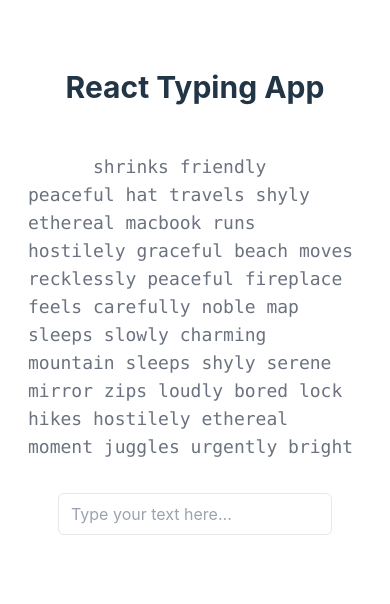
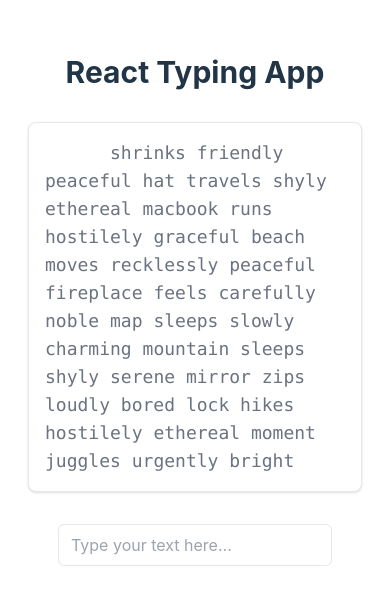
Before and after one commit to mrinmay7875/react_typing_app, a React (Vite) app: page / in a window 390 px wide. Shown: the top 604 px of the page. Built offline with nearby package versions, Linux system fonts and the light colour scheme.

Commit message:
Updated paragraph styling

```diff
--- a/src/App.jsx
+++ b/src/App.jsx
@@ -6,7 +6,7 @@ import Result from './components/Result';
 function App() {
   return (
     <div className='flex flex-col items-center justify-center min-h-screen overflow-x-hidden'>
-      <h1 className='text-3xl font-bold relative bottom-36'>
+      <h1 className='text-3xl font-bold relative bottom-32'>
         React Typing App
       </h1>
       <Paragraph />
--- a/src/components/Paragraph.jsx
+++ b/src/components/Paragraph.jsx
@@ -62,7 +62,7 @@ function Paragraph() {
   return (
     <span
       onCopy={handleCopy}
-      className='mx-7 md:mx-24 md:h-full lg:mx-80 lg:px-10 relative bottom-24 text-lg font-mono'
+      className='block p-4 bg-white border border-gray-200 rounded-lg shadow  dark:bg-gray-800 dark:border-gray-700  mx-7 md:mx-24 md:h-full lg:mx-80 lg:px-10 relative bottom-24 text-lg font-mono'
     >
       {wordsState.map((word, index) => (
         <span
```
